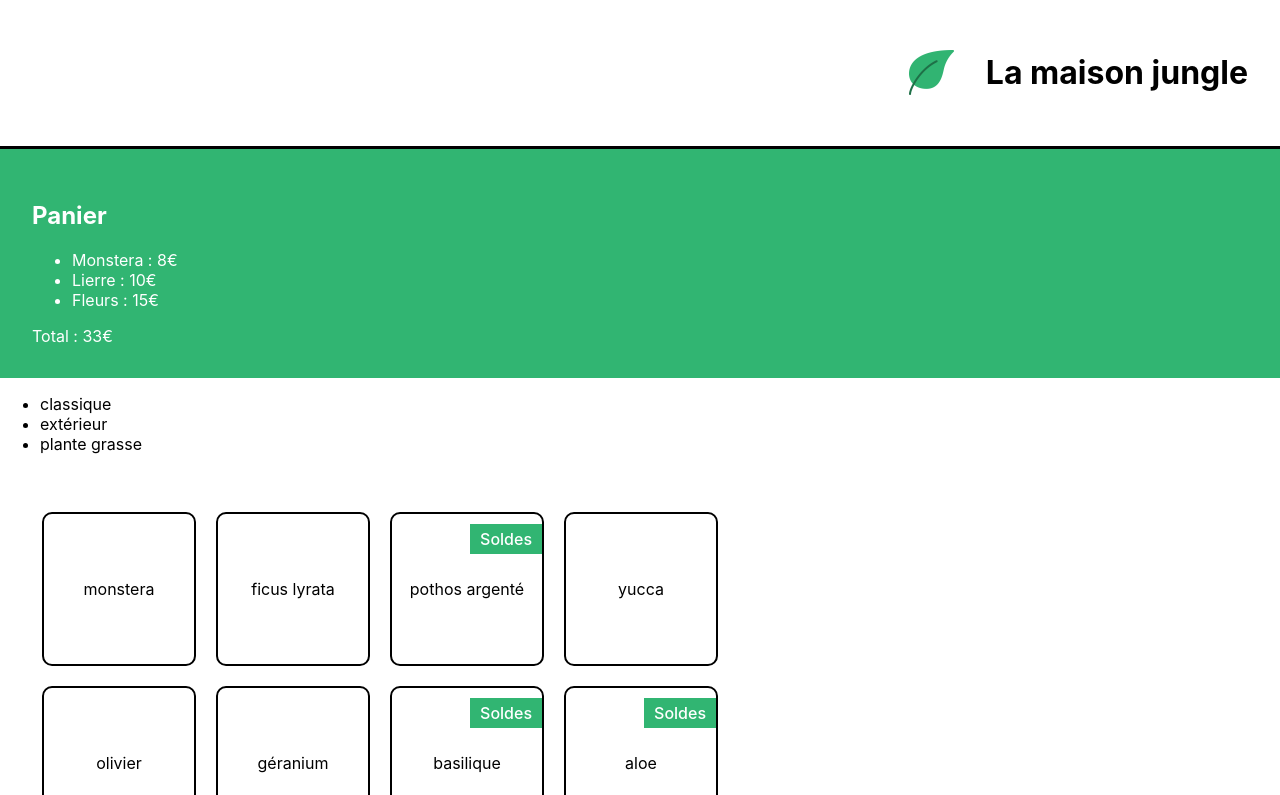
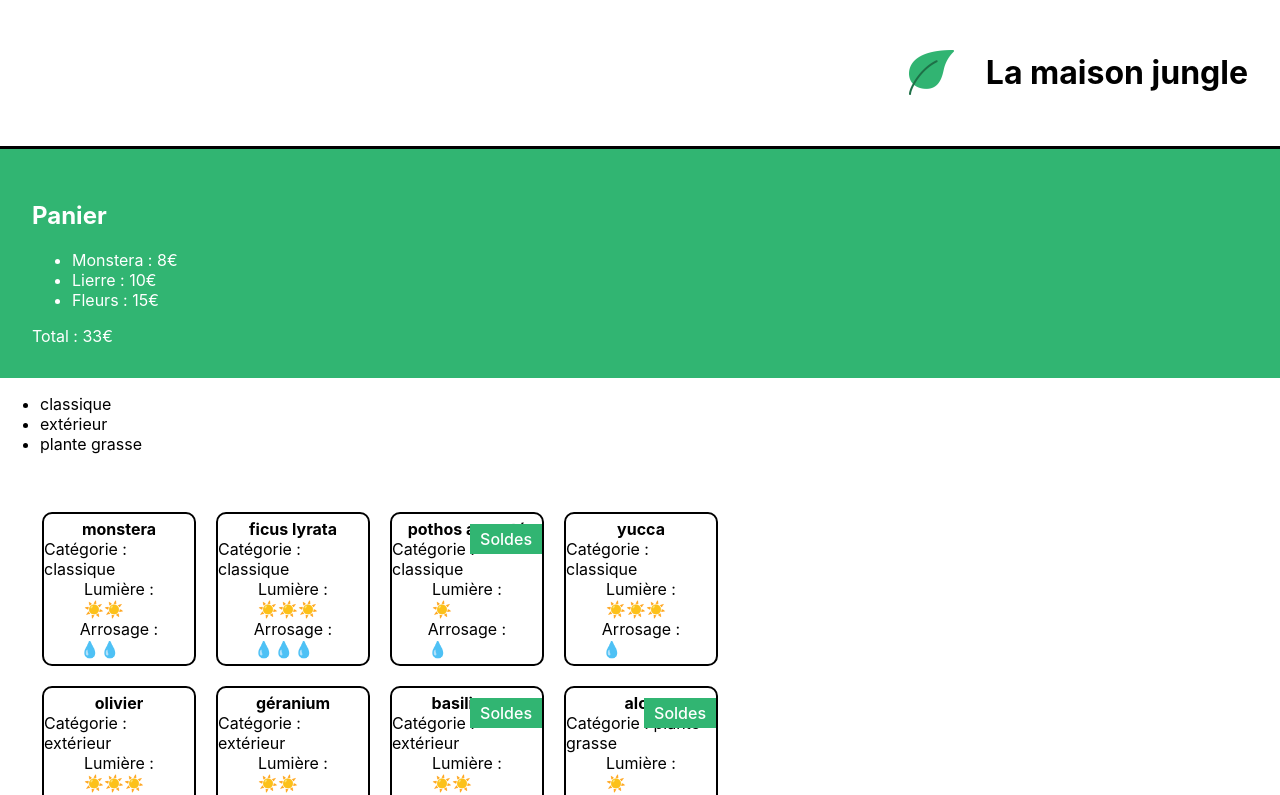
Before and after one commit to JonathanG-coder/La-maison-jungle, a React (Create React App) app: page / in a window 1280 px wide. Shown: the top 795 px of the page. Built offline with nearby package versions, Linux system fonts and the light colour scheme.

Commit message:
Add component CareScale

```diff
--- /dev/null
+++ b/src/components/CareScale/CareScale.js
@@ -0,0 +1,14 @@
+function CareScale({ scaleValue, careType }) {
+	const range = [1, 2, 3];
+	const scaleIcon = careType === 'light' ? '☀️' : '💧';
+
+	return (
+		<div>
+			{range.map((rangeElem) =>
+				scaleValue >= rangeElem ? <span key={rangeElem.toString()}>{scaleIcon}</span> : null
+			)}
+		</div>
+	);
+}
+
+export default CareScale;
--- a/src/components/ShoppingList/ShoppingList.js
+++ b/src/components/ShoppingList/ShoppingList.js
@@ -1,14 +1,13 @@
 import './ShoppingList.css';
-import { plantList } from '../../datas/plantList'
-
-
+import { plantList } from '../../datas/plantList';
+import CareScale from '../CareScale/CareScale';
 
 function ShoppingList() {
 	const categories = plantList.reduce(
 		(acc, plant) =>
 			acc.includes(plant.category) ? acc : acc.concat(plant.category),
 		[]
-	)
+	);
 
 	return (
 		<div>
@@ -20,13 +19,22 @@ function ShoppingList() {
 			<ul className='lmj-plant-list'>
 				{plantList.map((plant) => (
 					<li key={plant.id} className='lmj-plant-item'>
-						{plant.name}
+						<div>
+							<strong>{plant.name}</strong>
+						</div>
+						<div>Catégorie : {plant.category}</div>
+						<div>
+							Lumière : <CareScale scaleValue={plant.light} careType="light" />
+						</div>
+						<div>
+							Arrosage : <CareScale scaleValue={plant.water} careType="water" />
+						</div>
 						{plant.isSpecialOffer && <div className='lmj-sales'>Soldes</div>}
 					</li>
 				))}
 			</ul>
 		</div>
-	)
+	);
 }
 
-export default ShoppingList
+export default ShoppingList;
--- a/src/datas/plantList.js
+++ b/src/datas/plantList.js
@@ -2,49 +2,67 @@ export const plantList = [
 	{
 		name: 'monstera',
 		category: 'classique',
-		id: '1ed'
+		id: '1ed',
+		water: 2,
+		light: 2
 	},
 	{
 		name: 'ficus lyrata',
 		category: 'classique',
-		id: '2ab'
+		id: '2ab',
+		water: 3,
+		light: 3
 	},
 	{
 		name: 'pothos argenté',
 		category: 'classique',
 		id: '3sd',
-		isSpecialOffer: true
+		isSpecialOffer: true,
+		water: 1,
+		light: 1
 	},
 	{
 		name: 'yucca',
 		category: 'classique',
-		id: '4kk'
+		id: '4kk',
+		water: 1,
+		light: 3
 	},
 	{
 		name: 'olivier',
 		category: 'extérieur',
-		id: '5pl'
+		id: '5pl',
+		water: 2,
+		light: 3
 	},
 	{
 		name: 'géranium',
 		category: 'extérieur',
-		id: '6uo'
+		id: '6uo',
+		water: 3,
+		light: 2
 	},
 	{
 		name: 'basilique',
 		category: 'extérieur',
 		id: '7ie',
-		isSpecialOffer: true
+		isSpecialOffer: true,
+		water: 3,
+		light: 2
 	},
 	{
 		name: 'aloe',
 		category: 'plante grasse',
 		id: '8fp',
-		isSpecialOffer: true
+		isSpecialOffer: true,
+		water: 1,
+		light: 1
 	},
 	{
 		name: 'succulente',
 		category: 'plante grasse',
-		id: '9vn'
+		id: '9vn',
+		water: 1,
+		light: 1
 	}
-]
+];
```
